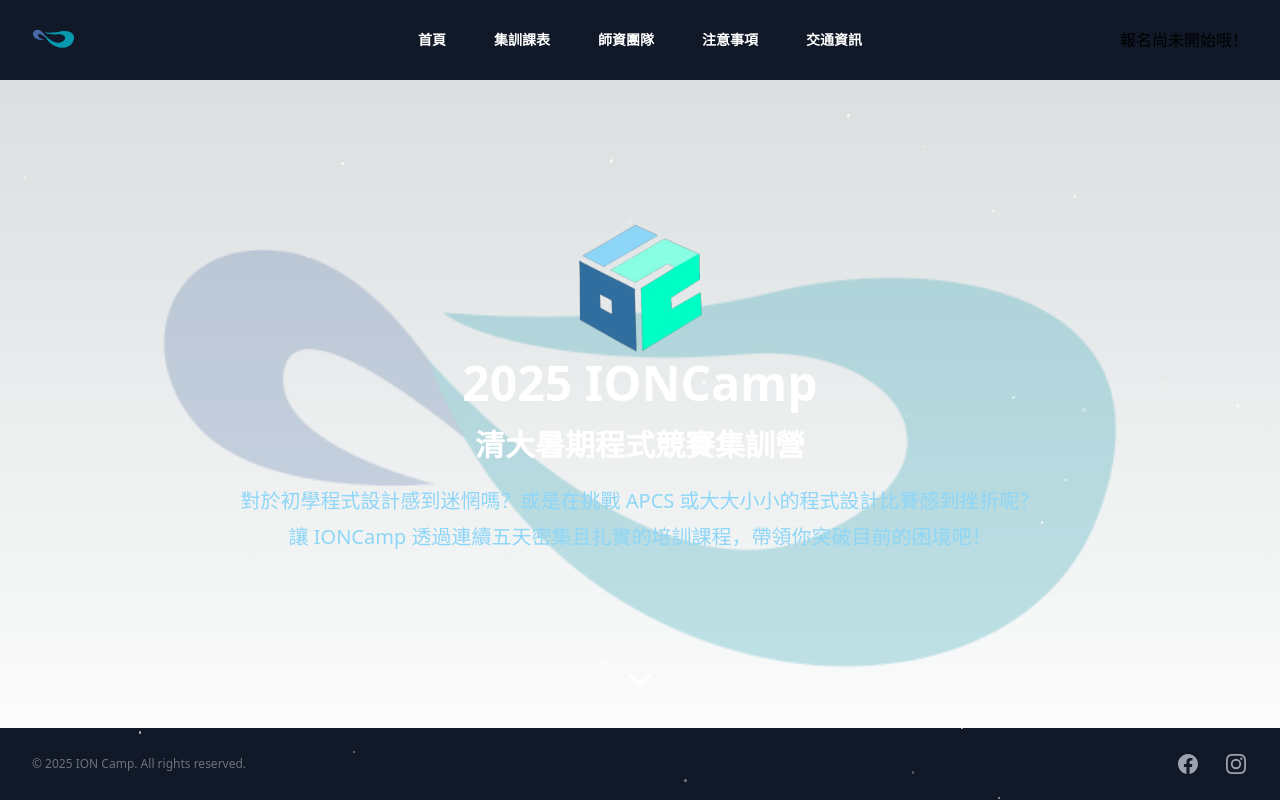
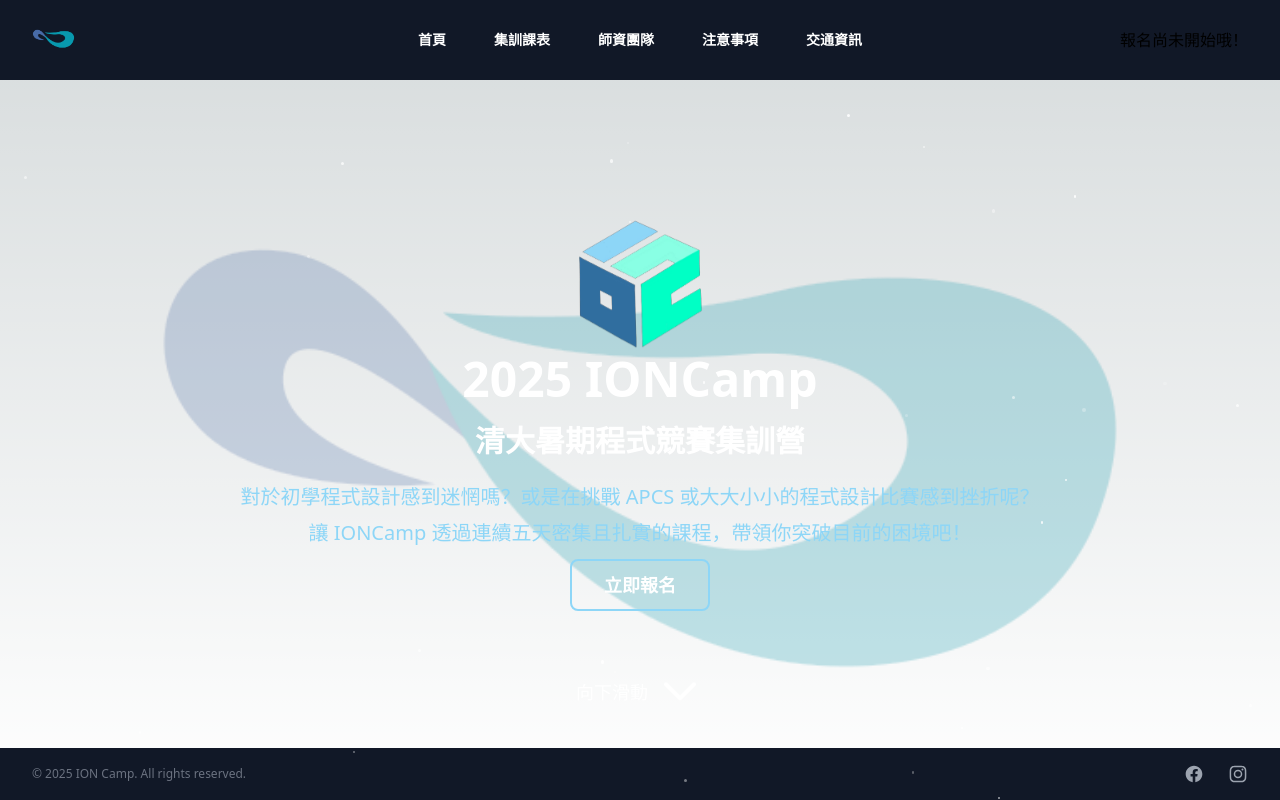
Before and after one commit to ioncamp-internal/web-ionc, a Next.js app: page / in a window 1280 px wide. Built offline with nearby package versions, Linux system fonts and the light colour scheme.

Commit message:
優化首頁內容

```diff
--- a/src/components/Footer.jsx
+++ b/src/components/Footer.jsx
@@ -67,19 +67,17 @@
 export default function Example() {
     return (
         <footer className="bg-gray-900">
-            <div className="mx-auto max-w-7xl px-6 py-6 md:flex md:items-center md:justify-between lg:px-8">
-                <div className="flex justify-center space-x-6 md:order-2">
+            <div className="mx-auto max-w-7xl px-6 py-4 flex items-center justify-between lg:px-8">
+                <p className="text-xs leading-5 text-gray-500">
+                    &copy; 2025 ION Camp. All rights reserved.
+                </p>
+                <div className="flex justify-center space-x-6">
                     {navigation.map((item) => (
                         <Link key={item.name} href={item.href} className="text-gray-400 hover:text-gray-500">
                             <span className="sr-only">{item.name}</span>
-                            <item.icon className="h-6 w-6" aria-hidden="true" />
+                            <item.icon className="h-5 w-5" aria-hidden="true" />
                         </Link>
                     ))}
-                </div>
-                <div className="mt-8 md:order-1 md:mt-0">
-                    <p className="text-center text-xs leading-5 text-gray-500">
-                        &copy; 2025 ION Camp. All rights reserved.
-                    </p>
                 </div>
             </div>
         </footer>
--- a/src/pages/about/index.js
+++ b/src/pages/about/index.js
@@ -40,7 +40,7 @@
                     <h1 className="text-6xl font-bold"style={{color:"#FFF"}}>2025 IONCamp</h1>
                     <div className="text-4xl font-semibold my-5"style={{color:"#FFF"}}>清大暑期程式競賽集訓營</div>
                     <p className="px-6 text-2xl font-medium my-5 leading-10"style={{color:"#8DD6F7"}}>
-                        對於初學程式設計感到迷惘嗎？或是在挑戰 APCS 或大大小小的程式設計比賽感到挫折呢？<br/>
+                        對於初學程式設計感到迷惘嗎？或是在挑戰 APCS 及大大小小的程式設計比賽中感到挫折呢？<br/>
                         讓 IONCamp 透過連續五天密集且扎實的培訓課程，帶領你突破目前的困境吧！
                     </p>
                 </div>
--- a/src/pages/index.js
+++ b/src/pages/index.js
@@ -12,7 +12,6 @@
 const FOOTER_HEIGHT = 64; // 假設footer高度為64px，可根據實際調整
 
 const pageContents = [
-    // 第一頁
     (
         <>
             <Image
@@ -30,12 +29,17 @@
                 <div className="text-xl md:text-3xl font-semibold my-5" style={{color: "#FFF"}}>清大暑期程式競賽集訓營</div>
                 <p className="px-6 text-base md:text-xl font-medium my-5 leading-7 md:leading-9" style={{color: "#8DD6F7"}}>
                     對於初學程式設計感到迷惘嗎？或是在挑戰 APCS 或大大小小的程式設計比賽感到挫折呢？<br/>
-                    讓 IONCamp 透過連續五天密集且扎實的培訓課程，帶領你突破目前的困境吧！
+                    讓 IONCamp 透過連續五天密集且扎實的課程，帶領你突破目前的困境吧！
                 </p>
+                <a
+                    href="#" // 這裡之後可以替換為實際的報名表單連結
+                    className="mt-12 md:mt-16 px-8 py-3 text-lg font-semibold text-white bg-transparent border-2 border-[#8DD6F7] rounded-lg hover:bg-[#8DD6F7] hover:text-[#070B14] transition-all duration-200"
+                >
+                    立即報名
+                </a>
             </div>
         </>
     ),
-    // 第二頁
     (
         <div className="w-full max-w-2xl">
             <h2 className="text-2xl md:text-3xl font-bold text-white mb-5 md:mb-7">誰適合這個營隊</h2>
@@ -55,42 +59,40 @@
             </div>
         </div>
     ),
-    // 第三頁
-    (
-        <div className="w-full max-w-2xl">
-            <h2 className="text-2xl md:text-3xl font-bold text-white mb-5 md:mb-7">營隊特色</h2>
-            <div className="flex flex-col gap-5 md:gap-7">
-                <div className="bg-gray-800 p-3 md:p-5 rounded-lg">
-                    <h3 className="text-lg md:text-xl font-semibold text-white mb-2 md:mb-3">專業師資</h3>
-                    <p className="text-gray-300">由競賽經驗豐富的學長姐們親自授課。</p>
-                </div>
-                <div className="bg-gray-800 p-3 md:p-5 rounded-lg">
-                    <h3 className="text-lg md:text-xl font-semibold text-white mb-2 md:mb-3">實戰演練</h3>
-                    <p className="text-gray-300">五天的練習賽，讓你感受競賽氛圍。</p>
-                </div>
-                <div className="bg-gray-800 p-3 md:p-5 rounded-lg">
-                    <h3 className="text-lg md:text-xl font-semibold text-white mb-2 md:mb-3">同儕相伴</h3>
-                    <p className="text-gray-300">認識其他對競程有興趣的同學，一起學習、一起成長。</p>
-                </div>
-            </div>
-        </div>
-    ),
-    // 第四頁
+    // (
+    //     <div className="w-full max-w-2xl">
+    //         <h2 className="text-2xl md:text-3xl font-bold text-white mb-5 md:mb-7">營隊特色</h2>
+    //         <div className="flex flex-col gap-5 md:gap-7">
+    //             <div className="bg-gray-800 p-3 md:p-5 rounded-lg">
+    //                 <h3 className="text-lg md:text-xl font-semibold text-white mb-2 md:mb-3">專業師資</h3>
+    //                 <p className="text-gray-300">由競賽經驗豐富的學長姐們親自授課。</p>
+    //             </div>
+    //             <div className="bg-gray-800 p-3 md:p-5 rounded-lg">
+    //                 <h3 className="text-lg md:text-xl font-semibold text-white mb-2 md:mb-3">實戰演練</h3>
+    //                 <p className="text-gray-300">五天的練習賽，讓你感受競賽氛圍。</p>
+    //             </div>
+    //             <div className="bg-gray-800 p-3 md:p-5 rounded-lg">
+    //                 <h3 className="text-lg md:text-xl font-semibold text-white mb-2 md:mb-3">同儕相伴</h3>
+    //                 <p className="text-gray-300">認識其他對競程有興趣的同學，一起學習、一起成長。</p>
+    //             </div>
+    //         </div>
+    //     </div>
+    // ),
     (
         <div className="w-full max-w-2xl">
             <h2 className="text-2xl md:text-3xl font-bold text-white mb-5 md:mb-7">Q&A</h2>
             <div className="flex flex-col gap-5 md:gap-7">
                 <div className="bg-gray-800 p-3 md:p-5 rounded-lg">
-                    <h3 className="text-lg md:text-xl font-semibold text-white mb-2 md:mb-3">營隊有提供住宿嗎？</h3>
-                    <p className="text-gray-300">我們會安排在清大校內住宿，請在報名表單中了解更多資訊。</p>
+                    <h3 className="text-lg md:text-xl font-semibold text-white mb-2 md:mb-3">有提供住宿嗎？</h3>
+                    <p className="text-gray-300">我們會安排在清大校內住宿，需要住宿請在報名表單註明。</p>
                 </div>
                 <div className="bg-gray-800 p-3 md:p-5 rounded-lg">
-                    <h3 className="text-lg md:text-xl font-semibold text-white mb-2 md:mb-3">營隊會有參加證明嗎？</h3>
+                    <h3 className="text-lg md:text-xl font-semibold text-white mb-2 md:mb-3">有營隊參加證明嗎？</h3>
                     <p className="text-gray-300">因應教育部規定，營隊將不會提供參加證明，請確認可接受此規定後再報名。</p>
                 </div>
                 <div className="bg-gray-800 p-3 md:p-5 rounded-lg">
-                    <h3 className="text-lg md:text-xl font-semibold text-white mb-2 md:mb-3">還有更多問題？</h3>
-                    <p className="text-gray-300">點擊 <a href='https://www.facebook.com/nthuioncamp/' style={{color: "#8DD6F7"}}>這裡</a>，讓我們小編為你解惑！</p>
+                    <h3 className="text-lg md:text-xl font-semibold text-white mb-2 md:mb-3">需要自備筆電嗎？</h3>
+                    <p className="text-gray-300">營隊課程不會需要用到筆電，但建議同學們可以自備筆電，以便練習題目。</p>
                 </div>
             </div>
         </div>
@@ -163,8 +165,12 @@
                     >
                         {content}
                         {idx !== pageContents.length - 1 && idx === currentPage && (
-                            <div className="absolute bottom-8 left-1/2 -translate-x-1/2 flex flex-col items-center select-none">
-                                <svg className="w-8 h-8 text-white animate-bounce" fill="none" stroke="currentColor" strokeWidth="2" viewBox="0 0 24 24">
+                            <div
+                                className="absolute bottom-8 left-1/2 -translate-x-1/2 flex items-center gap-2 select-none cursor-pointer"
+                                onClick={() => setCurrentPage(prev => prev + 1)}
+                            >
+                                <span className="text-white text-base md:text-lg">向下滑動</span>
+                                <svg className="w-10 h-10 md:w-12 md:h-12 text-white animate-bounce" fill="none" stroke="currentColor" strokeWidth="2" viewBox="0 0 24 24">
                                     <path strokeLinecap="round" strokeLinejoin="round" d="M19 9l-7 7-7-7" />
                                 </svg>
                             </div>
```
